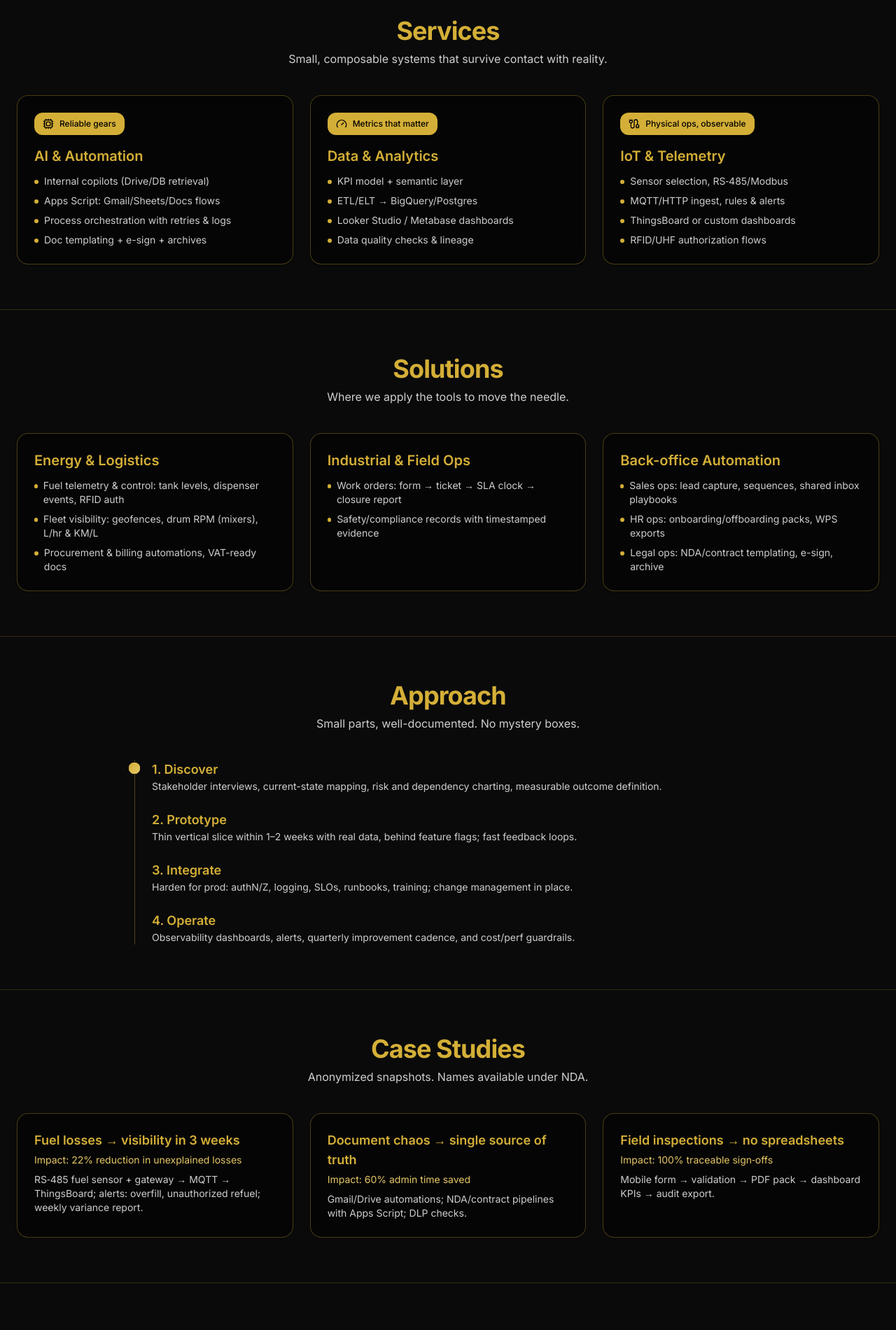
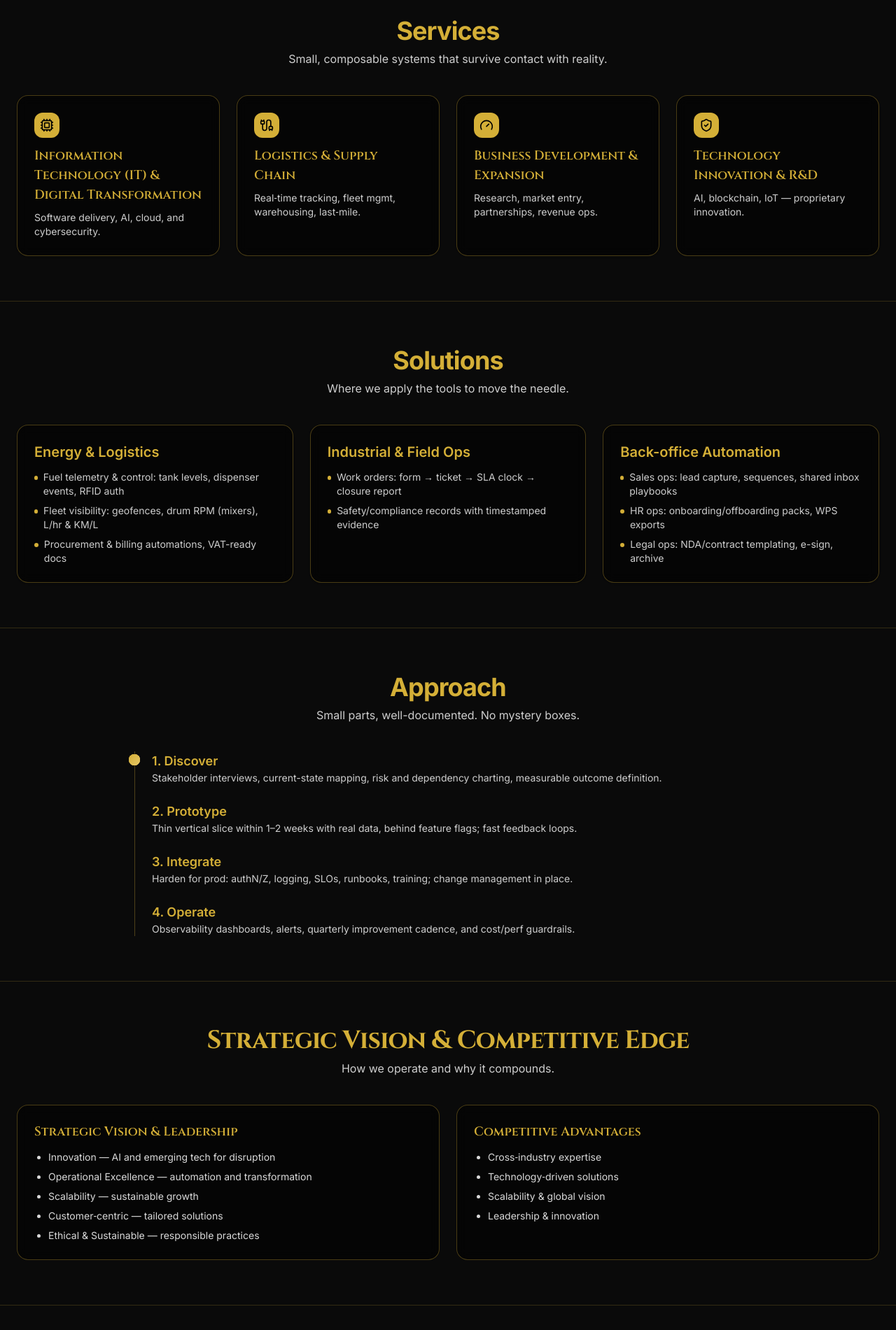
Before and after one commit to hrunx/hwah-website, a Next.js app: page / in a window 1280 px wide. Shown: the part 840-2741 px from the top of the page at 70% size. Built offline with nearby package versions, Linux system fonts and the light colour scheme.

Commit message:
feat: consolidate areas into Services, set Solutions placeholder, trim nav, unify homepage cards

```diff
--- a/src/app/page.tsx
+++ b/src/app/page.tsx
@@ -71,9 +71,10 @@ function Hero() {
 
 function Services() {
   const cards = [
-    { icon: Cpu, title: "AI & Automation", points: ["Internal copilots (Drive/DB retrieval)", "Apps Script: Gmail/Sheets/Docs flows", "Process orchestration with retries & logs", "Doc templating + e-sign + archives"], tag: "Reliable gears" },
-    { icon: Gauge, title: "Data & Analytics", points: ["KPI model + semantic layer", "ETL/ELT → BigQuery/Postgres", "Looker Studio / Metabase dashboards", "Data quality checks & lineage"], tag: "Metrics that matter" },
-    { icon: Cable, title: "IoT & Telemetry", points: ["Sensor selection, RS‑485/Modbus", "MQTT/HTTP ingest, rules & alerts", "ThingsBoard or custom dashboards", "RFID/UHF authorization flows"], tag: "Physical ops, observable" },
+    { icon: Cpu, title: "Information Technology (IT) & Digital Transformation", desc: "Software delivery, AI, cloud, and cybersecurity.", href: "/services" },
+    { icon: Cable, title: "Logistics & Supply Chain", desc: "Real‑time tracking, fleet mgmt, warehousing, last‑mile.", href: "/services" },
+    { icon: Gauge, title: "Business Development & Expansion", desc: "Research, market entry, partnerships, revenue ops.", href: "/services" },
+    { icon: ShieldCheck, title: "Technology Innovation & R&D", desc: "AI, blockchain, IoT — proprietary innovation.", href: "/services" },
   ];
   return (
     <section id="services" className="relative border-t" style={{ borderColor: `${GOLD}33` }}>
@@ -82,28 +83,24 @@ function Services() {
           <h2 className="text-3xl font-bold tracking-tight sm:text-4xl" style={{ color: GOLD }}>Services</h2>
           <p className="mt-2 text-white/80">Small, composable systems that survive contact with reality.</p>
         </div>
-        <div className="grid grid-cols-1 gap-6 sm:grid-cols-3">
+        <div className="grid grid-cols-1 gap-6 sm:grid-cols-2 lg:grid-cols-4">
           {cards.map((c, i) => (
-            <motion.div
+            <motion.a
               key={i}
               initial={{ opacity: 0, y: 16 }}
               whileInView={{ opacity: 1, y: 0 }}
               viewport={{ once: true }}
               transition={{ delay: i * 0.05, type: "spring", stiffness: 110, damping: 16 }}
-              className="relative overflow-hidden rounded-2xl border bg-black/50 p-6 shadow-sm backdrop-blur"
+              href={c.href}
+              className="relative overflow-hidden rounded-2xl border bg-black/50 p-6 shadow-sm backdrop-blur transition hover:bg-white/5"
               style={{ borderColor: `${GOLD}55` }}
             >
-              <div className="mb-4 inline-flex items-center gap-2 rounded-xl px-3 py-2 text-black" style={{ backgroundColor: GOLD }}>
-                <c.icon className="h-4 w-4" />
-                <span className="text-xs font-medium">{c.tag}</span>
+              <div className="mb-3 inline-flex rounded-xl p-2 text-black" style={{ backgroundColor: GOLD }}>
+                <c.icon className="h-5 w-5" />
               </div>
-              <h3 className="text-xl font-semibold" style={{ color: GOLD }}>{c.title}</h3>
-              <ul className="mt-3 space-y-2 text-sm text-white/80">
-                {c.points.map((p, j) => (
-                  <li key={j} className="flex items-start gap-2"><span className="mt-2 h-1.5 w-1.5 rounded-full" style={{ backgroundColor: GOLD }} />{p}</li>
-                ))}
-              </ul>
-            </motion.div>
+              <h3 className="font-display text-lg font-semibold" style={{ color: GOLD }}>{c.title}</h3>
+              <p className="mt-2 text-sm text-white/80">{c.desc}</p>
+            </motion.a>
           ))}
         </div>
       </div>
@@ -181,17 +178,29 @@ function CaseStudies() {
     <section id="case-studies" className="relative border-t" style={{ borderColor: `${GOLD}33` }}>
       <div className="mx-auto max-w-7xl px-4 py-16 sm:px-6">
         <div className="mb-10 text-center">
-          <h2 className="text-3xl font-bold tracking-tight sm:text-4xl" style={{ color: GOLD }}>Case Studies</h2>
-          <p className="mt-2 text-white/80">Anonymized snapshots. Names available under NDA.</p>
+          <h2 className="font-display text-3xl font-bold tracking-tight sm:text-4xl" style={{ color: GOLD }}>Strategic Vision & Competitive Edge</h2>
+          <p className="mt-2 text-white/80">How we operate and why it compounds.</p>
         </div>
-        <div className="grid grid-cols-1 gap-6 sm:grid-cols-3">
-          {cases.map((c, i) => (
-            <motion.div key={i} initial={{ opacity: 0, scale: 0.96 }} whileInView={{ opacity: 1, scale: 1 }} viewport={{ once: true }} transition={{ type: "spring", stiffness: 120, damping: 18 }} className="rounded-2xl border bg-black/50 p-6 shadow-sm backdrop-blur" style={{ borderColor: `${GOLD}55` }}>
-              <h3 className="text-lg font-semibold" style={{ color: GOLD }}>{c.title}</h3>
-              <p className="mt-1 text-sm" style={{ color: GOLD_SOFT }}>Impact: {c.impact}</p>
-              <p className="mt-2 text-sm text-white/80">{c.scope}</p>
-            </motion.div>
-          ))}
+        <div className="grid grid-cols-1 gap-6 sm:grid-cols-2">
+          <div className="rounded-2xl border bg-black/50 p-6 backdrop-blur" style={{ borderColor: `${GOLD}55` }}>
+            <h3 className="font-display text-lg font-semibold" style={{ color: GOLD }}>Strategic Vision & Leadership</h3>
+            <ul className="mt-3 list-disc space-y-2 pl-5 text-sm text-white/85">
+              <li>Innovation — AI and emerging tech for disruption</li>
+              <li>Operational Excellence — automation and transformation</li>
+              <li>Scalability — sustainable growth</li>
+              <li>Customer‑centric — tailored solutions</li>
+              <li>Ethical & Sustainable — responsible practices</li>
+            </ul>
+          </div>
+          <div className="rounded-2xl border bg-black/50 p-6 backdrop-blur" style={{ borderColor: `${GOLD}55` }}>
+            <h3 className="font-display text-lg font-semibold" style={{ color: GOLD }}>Competitive Advantages</h3>
+            <ul className="mt-3 list-disc space-y-2 pl-5 text-sm text-white/85">
+              <li>Cross‑industry expertise</li>
+              <li>Technology‑driven solutions</li>
+              <li>Scalability & global vision</li>
+              <li>Leadership & innovation</li>
+            </ul>
+          </div>
         </div>
       </div>
     </section>
--- a/src/app/services/page.tsx
+++ b/src/app/services/page.tsx
@@ -2,34 +2,53 @@ import React from "react";
 import PageHeader from "@/components/PageHeader";
 
 const GOLD = "#D4AF37";
-const GOLD_SOFT = "#E6C766";
 
 export default function ServicesIndex() {
+  const areas = [
+    {
+      title: "Information Technology (IT) & Digital Transformation",
+      bullets: [
+        "Enterprise software tailored to business needs",
+        "AI, cloud, and cybersecurity to enhance efficiency",
+        "Modernize processes and optimize workflows",
+      ],
+    },
+    {
+      title: "Logistics & Supply Chain Management",
+      bullets: [
+        "Strategic planning to improve supply chain efficiency",
+        "Real‑time tracking, fleet management, automated logistics",
+        "End‑to‑end warehousing, distribution, last‑mile",
+      ],
+    },
+    {
+      title: "Business Development & Market Expansion",
+      bullets: [
+        "Market research and competitive analysis",
+        "Expansion into emerging industries with new models",
+        "Partnerships and collaborations to grow revenue",
+      ],
+    },
+    {
+      title: "Technology Innovation & R&D",
+      bullets: [
+        "Investment to stay ahead of trends",
+        "AI, blockchain, and IoT automation focus",
+        "Proprietary tech to boost efficiency",
+      ],
+    },
+  ];
   return (
     <div className="text-white">
-      <PageHeader title="Services" subtitle="Small, composable systems that survive contact with reality." />
+      <PageHeader title="Services" subtitle="Where HWAH compounds value across disciplines." />
       <div className="mx-auto max-w-7xl px-4 py-12 sm:px-6">
-        <div className="grid grid-cols-1 gap-6 sm:grid-cols-2 lg:grid-cols-4">
-          {[{
-            href: "/services/automation",
-            title: "AI & Automation",
-            desc: "Internal copilots and Workspace flows that stick.",
-          }, {
-            href: "/services/iot",
-            title: "IoT & Telemetry",
-            desc: "Sensors → ingest → rules/alerts → dashboards.",
-          }, {
-            href: "/services/analytics",
-            title: "Data & Analytics",
-            desc: "KPI model, pipelines, and dashboards that matter.",
-          }, {
-            href: "/services/lab",
-            title: "Security R&D Lab",
-            desc: "Defensive research and validation patterns.",
-          }].map((c, i) => (
-            <a key={i} href={c.href} className="rounded-2xl border bg-black/50 p-6 shadow-sm backdrop-blur transition hover:bg-white/5" style={{ borderColor: `${GOLD}55` }}>
-              <h3 className="text-lg font-semibold" style={{ color: GOLD }}>{c.title}</h3>
-              <p className="mt-2 text-sm text-white/80">{c.desc}</p>
+        <div className="grid grid-cols-1 gap-6 sm:grid-cols-2">
+          {areas.map((a, i) => (
+            <a key={i} href={`#`} className="rounded-2xl border bg-black/50 p-6 backdrop-blur transition hover:bg-white/5" style={{ borderColor: `${GOLD}55` }}>
+              <h3 className="font-display text-lg font-semibold" style={{ color: GOLD }}>{a.title}</h3>
+              <ul className="mt-3 list-disc space-y-2 pl-5 text-sm text-white/85">
+                {a.bullets.map((b, j) => (<li key={j}>{b}</li>))}
+              </ul>
             </a>
           ))}
         </div>
--- a/src/components/Nav.tsx
+++ b/src/components/Nav.tsx
@@ -19,11 +19,8 @@ export default function Nav() {
         <div className="hidden gap-6 text-sm sm:flex" style={{ color: GOLD_SOFT }}>
           <Link href="/services" className="hover:text-white">Services</Link>
           <Link href="/solutions" className="hover:text-white">Solutions</Link>
-          <Link href="/approach" className="hover:text-white">Approach</Link>
           <Link href="/case-studies" className="hover:text-white">Case Studies</Link>
           <Link href="/about" className="hover:text-white">About</Link>
-          <Link href="/pricing" className="hover:text-white">Pricing</Link>
-          <Link href="/blog" className="hover:text-white">Blog</Link>
         </div>
         <Link href="/contact" className="btn-gold-outline inline-flex items-center gap-2 px-4 py-2 font-medium">
           <Mail className="h-4 w-4" />
```
Also changed, not shown: src/app/solutions/page.tsx (+4 -73 lines).
